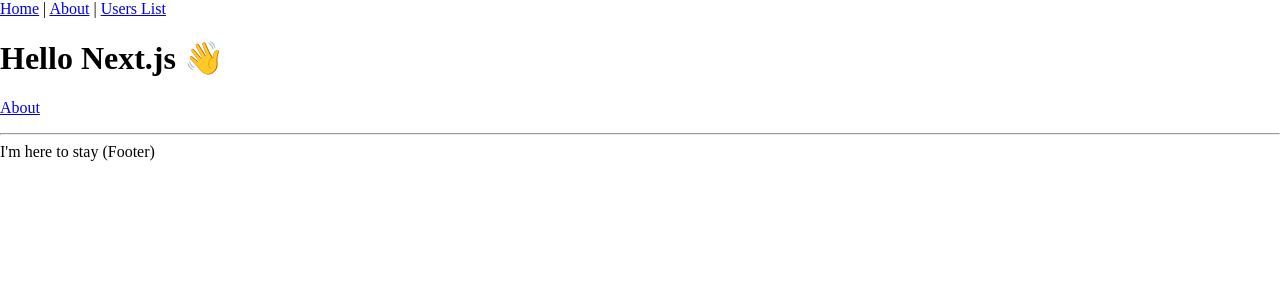
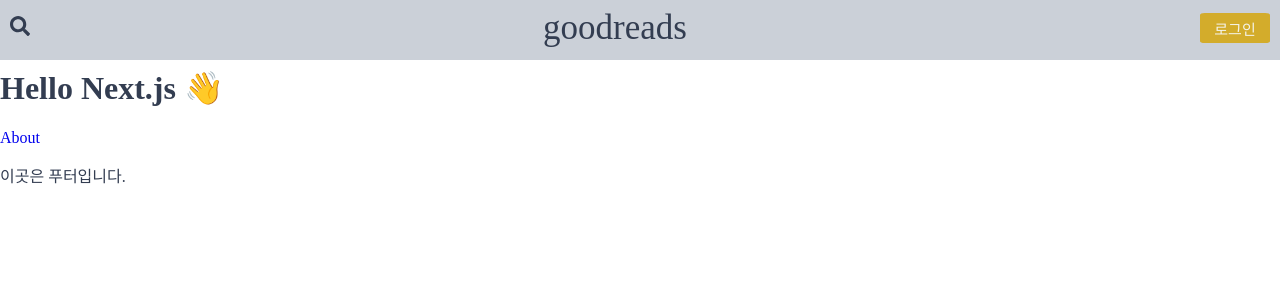
Before and after one commit to awer000/korean-goodreads, a Next.js app: page / in a window 1280 px wide. Shown: the top 300 px of the page. Built offline with nearby package versions, Linux system fonts and the light colour scheme.

Commit message:
#Day 1 - header 개발

```diff
--- /dev/null
+++ b/components/Layout.scss
@@ -0,0 +1,34 @@
+.Layout {
+  height: 60px;
+  background-color: #cbd0d8;
+  color: #333d51;
+  .site-header {
+    padding-top: 8px;
+    padding-left: 10px;
+    padding-right: 10px;
+    display: flex;
+    justify-content: space-between;
+    align-items: center;
+    .search-icon {
+      svg {
+        font-size: 20px;
+      }
+      cursor: pointer;
+    }
+    .logo {
+      font-size: 35px;
+      color: #333d51;
+      cursor: pointer;
+    }
+    .signIn-button {
+      height: 30px;
+      width: 70px;
+      border-radius: 7%;
+      border-style: none;
+      font-size: 15px;
+      color: #f4f3ea;
+      background-color: #d3ac2b;
+      cursor: pointer;
+    }
+  }
+}
--- a/components/Layout.tsx
+++ b/components/Layout.tsx
@@ -1,41 +1,25 @@
 import * as React from "react";
 import Link from "next/link";
-import Head from "next/head";
+import "./Layout.scss";
+import { FaSearch } from "react-icons/fa";
 
 type Props = {
   title?: string;
 };
 
-const Layout: React.FunctionComponent<Props> = ({
-  children,
-  title = "This is the default title"
-}) => (
-  <div>
-    <Head>
-      <title>{title}</title>
-      <meta charSet="utf-8" />
-      <meta name="viewport" content="initial-scale=1.0, width=device-width" />
-    </Head>
-    <header>
-      <nav>
-        <Link href="/">
-          <a>Home</a>
-        </Link>{" "}
-        |{" "}
-        <Link href="/about">
-          <a>About</a>
-        </Link>{" "}
-        |{" "}
-        <Link href="/users">
-          <a>Users List</a>
-        </Link>
-      </nav>
+const Layout: React.FunctionComponent<Props> = ({ children }) => (
+  <div className="Layout">
+    <header className="site-header">
+      <div className="search-icon">
+        <FaSearch />
+      </div>
+      <Link href="/">
+        <a className="logo">goodreads</a>
+      </Link>
+      <button className="signIn-button">로그인</button>
     </header>
     {children}
-    <footer>
-      <hr />
-      <span>I'm here to stay (Footer)</span>
-    </footer>
+    <footer>이곳은 푸터입니다.</footer>
   </div>
 );
 
--- a/pages/_app.scss
+++ b/pages/_app.scss
@@ -2,3 +2,7 @@
   margin: 0;
   padding: 0;
 }
+
+a {
+  text-decoration: none;
+}
```
